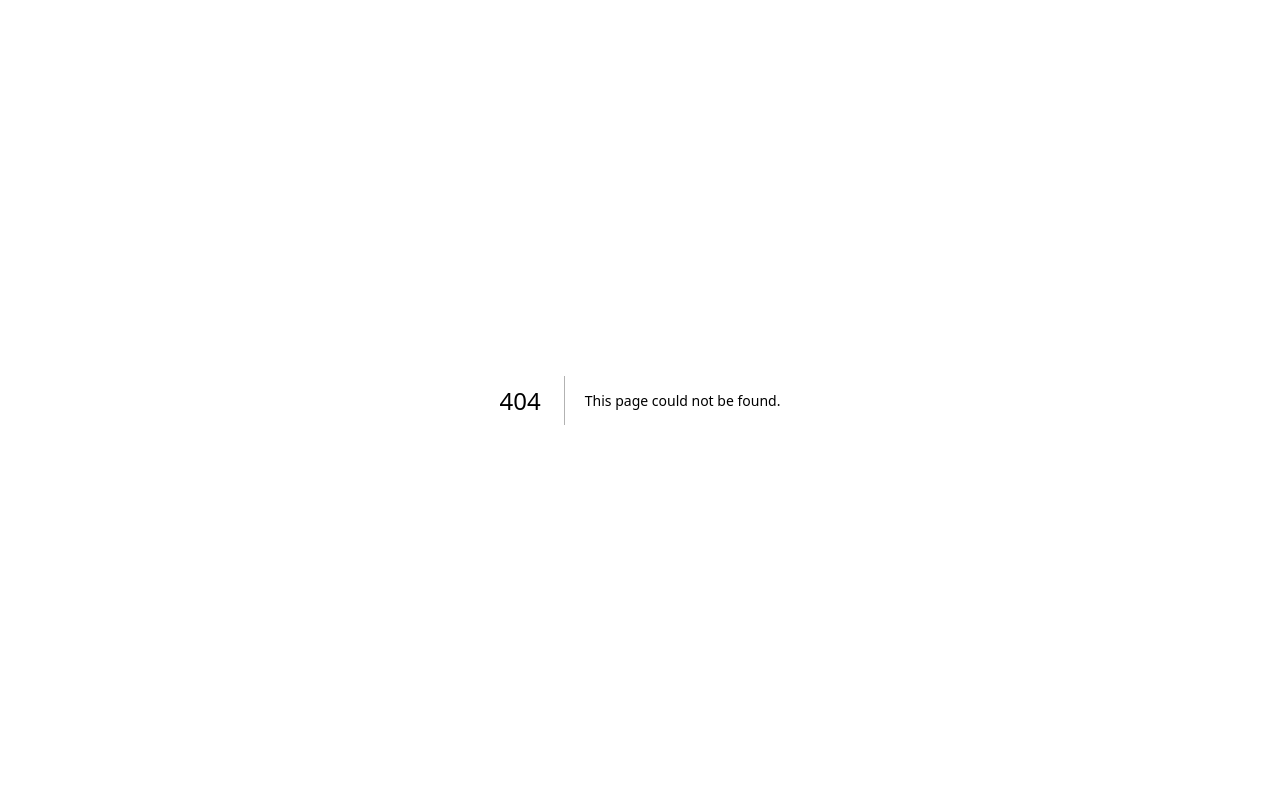
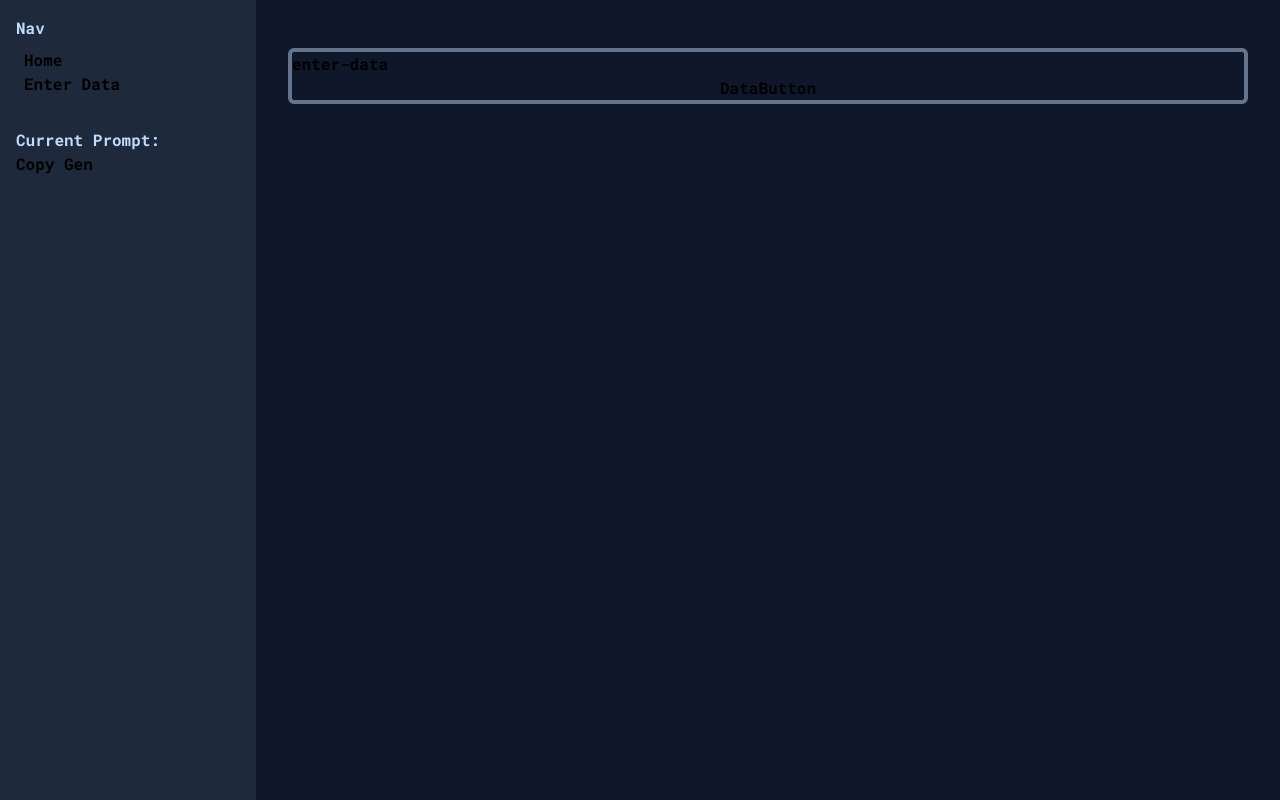
Before and after one commit to alanalgolden/synthai-base-bot, a Next.js app: page /pages/enter-data in a window 1280 px wide. Before the commit this address had no page. Built offline with nearby package versions, Linux system fonts and the light colour scheme.

Commit message:
Added basic router and Nav to sidebar.

```diff
--- a/app/layout.jsx
+++ b/app/layout.jsx
@@ -1,5 +1,6 @@
 import "./globals.css";
 import { Roboto_Mono } from "next/font/google";
+import Sidebar from "../components/blocks/Sidebar";
 
 const font = Roboto_Mono({
   subsets: ["cyrillic"],
@@ -33,7 +34,12 @@ export default function RootLayout({ children }) {
           content="Base Chatbot, custom built for SynthAI."
         />
       </head>
-      <body className={font.className}>{children}</body>
+      <body className={font.className}>
+        <div className="fixed top-0 left-0 h-screen w-64 bg-gray-800">
+          <Sidebar />
+        </div>
+        {children}
+      </body>
     </html>
   );
 }
--- a/app/page.jsx
+++ b/app/page.jsx
@@ -1,5 +1,6 @@
 "use client";
 
+import Link from "next/link";
 import Footer from "../components/blocks/Footer";
 import Sidebar from "../components/blocks/Sidebar";
 import InfoCard from "../components/static/InfoCard";
@@ -14,10 +15,6 @@ export default function Home() {
         <MessageProvider>
           <div className="h-screen bg-slate-900">
             <div className="flex">
-              <div className="fixed top-0 left-0 h-screen w-64 bg-gray-800">
-                <Sidebar />
-              </div>
-
               <div
                 className="flex-auto p-8 overflow-x-auto overflow-y-auto ml-64 min-w-[40rem] bg-slate-900"
                 style={{ minHeight: "100vh", width: "max-content" }}
--- /dev/null
+++ b/app/pages/enter-data/page.jsx
@@ -0,0 +1,15 @@
+export default function Page() {
+  return (
+    <div
+      className="flex-auto p-8 overflow-x-auto overflow-y-auto ml-64 min-w-[40rem] bg-slate-900"
+      style={{ minHeight: "100vh", width: "max-content" }}
+    >
+      <div className="bg-slate-900 w-full flex justify-center overflow-scroll  max-h-[80vh]">
+        <div className="border-slate-500 border-4 rounded-md  mt-4 min-w-[30rem] w-[60rem] max-w-5xl flex flex-col">
+          enter-data
+          <button>DataButton</button>
+        </div>
+      </div>
+    </div>
+  );
+}
--- a/components/blocks/Sidebar.jsx
+++ b/components/blocks/Sidebar.jsx
@@ -1,6 +1,26 @@
+import Link from "next/link";
+
 const Sidebar = () => {
   return (
     <div className="flex h-[100vh] overflow-auto flex-col bg-slate-800">
+      <div className="my-4 px-4">
+        <a className="text-blue-200">Nav</a>
+        <div className="mt-2 ml-2">
+          <ul>
+            <li>
+              <button>
+                <Link href="/">Home</Link>
+              </button>
+            </li>
+            <li>
+              <button>
+                <Link href="pages/enter-data">Enter Data</Link>
+              </button>
+            </li>
+          </ul>
+        </div>
+      </div>
+
       <div className="mt-4 px-4 text-blue-200">Current Prompt:</div>
       <div className="px-4">Copy Gen</div>
     </div>
--- a/package.json
+++ b/package.json
@@ -20,7 +20,7 @@
     "eslint-config-next": "13.4.19",
     "firebase": "^10.3.0",
     "md5": "^2.3.0",
-    "next": "13.4.19",
+    "next": "^13.4.19",
     "node-html-markdown": "^1.3.0",
     "openai": "^4.2.0",
     "openai-edge": "^1.2.2",
```
Also changed, not shown: 1 other file (tests, documents, lock files or other folders).
